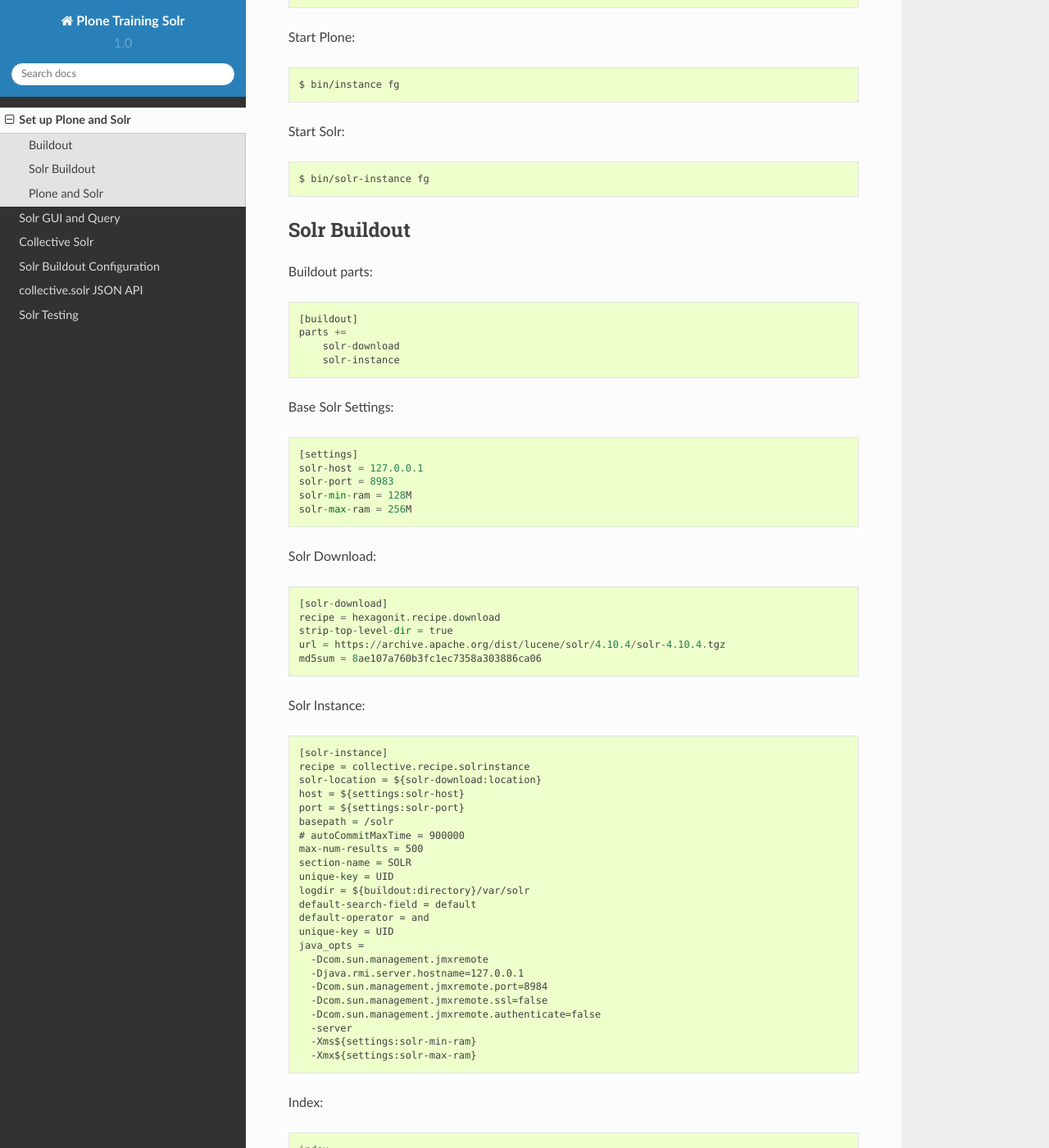
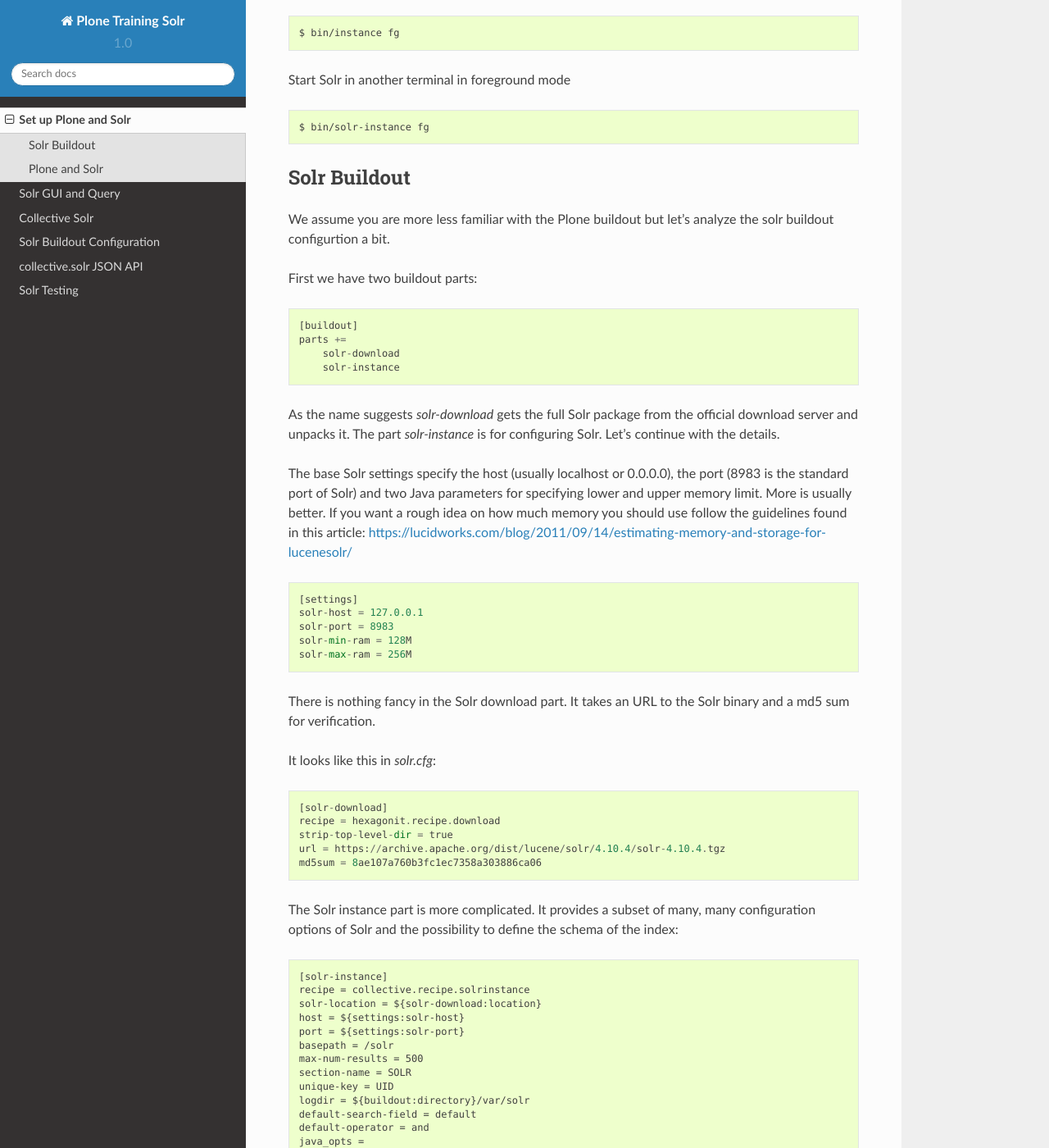
Before and after one commit to tomgross/plone-training-solr, a Sphinx documentation site: the page built from docs/source/setup.rst, in a window 1280 px wide and 1400 px high, scrolled down 879 px. Shown: the whole window at 82% size. Built offline with Sphinx 7.4.7 and the Read the Docs theme 2.0.0, drawn with Linux system fonts in a browser that asks for light colours; some of the changed text lies outside the part shown.

Commit message:
started with training docs for Boston Plone Conf 2016

```diff
--- a/docs/source/index.rst
+++ b/docs/source/index.rst
@@ -3,6 +3,7 @@
    You can adapt this file completely to your liking, but it should at least
    contain the root `toctree` directive.
 
+===================
 Plone Training Solr
 ===================
 
@@ -19,6 +20,7 @@ Contents:
    solr-testing.rst
 
 
+==================
 Indices and tables
 ==================
 
--- a/docs/source/setup.rst
+++ b/docs/source/setup.rst
@@ -1,62 +1,69 @@
 Set up Plone and Solr
-------------------------------------------------------------------------------
+=====================
 
-Buildout
-********
+For using Solr with Plone you need two things:
+
+ 1) A running Solr server
+ 2) A integration product (like collective.solr) for delegation of indexing
+    and searching to the Solr server. In this training we will focus on
+    collective.solr for this purpose.
 
 Bootstrap project::
 
   $ mkdir plone-training-solr
   $ cd plone-training-solr
-  $ wget https://bootstrap.pypa.io/bootstrap-buildout.py
-  $ wget https://raw.githubusercontent.com/collective/collective.solr/json-api/solr.cfg
+  $ curl -O https://bootstrap.pypa.io/bootstrap-buildout.py
+  $ curl -O https://raw.githubusercontent.com/collective/collective.solr/master/solr.cfg
+  $ curl -o plone5.cfg https://raw.githubusercontent.com/collective/minimalplone5/master/buildout.cfg
 
 
-Create Buildout (buildout.cfg)::
+a buildout (*buildout.cfg*) which installs both requirements::
 
     [buildout]
     extends =
-        http://dist.plone.org/release/4.3.6/versions.cfg
+        plone5.cfg
         solr.cfg
-    parts += instance
 
     [instance]
-    recipe = plone.recipe.zope2instance
-    http-address = 8080
-    user = admin:admin
-    eggs =
-        Plone
+    eggs +=
         collective.solr
-
-    [versions]
-    zope.interface = 4.0.5
-    zc.buildout = 2.3.1
-    setuptools = 8.0.4
 
 Run buildout::
 
   $ python2.7 bootstrap-buildout.py
   $ bin/buildout
 
-Start Plone::
+Start Plone in foreground mode to see that everything is ok::
 
   $ bin/instance fg
 
-Start Solr::
+Start Solr in another terminal in foreground mode ::
 
   $ bin/solr-instance fg
 
 Solr Buildout
 *************
 
-Buildout parts::
+We assume you are more less familiar with the Plone buildout but let's
+analyze the solr buildout configurtion a bit.
+
+First we have two buildout parts::
 
     [buildout]
     parts +=
         solr-download
         solr-instance
 
-Base Solr Settings::
+As the name suggests *solr-download* gets the full Solr package from
+the official download server and unpacks it.
+The part *solr-instance* is for configuring Solr. Let's continue with the
+details.
+
+The base Solr settings specify the host (usually localhost or 0.0.0.0), the
+port (8983 is the standard port of Solr) and two Java parameters for specifying
+lower and upper memory limit. More is usually better. If you want a rough idea
+on how much memory you should use follow the guidelines found in this article:
+https://lucidworks.com/blog/2011/09/14/estimating-memory-and-storage-for-lucenesolr/ ::
 
     [settings]
     solr-host = 127.0.0.1
@@ -64,7 +71,12 @@ Base Solr Settings::
     solr-min-ram = 128M
     solr-max-ram = 256M
 
-Solr Download::
+There is nothing fancy in the Solr download part. It takes an URL to the Solr
+binary and a md5 sum for verification.
+
+.. note At time of writing the latest working version of Solr was 4.10.x
+
+It looks like this in *solr.cfg*::
 
     [solr-download]
     recipe = hexagonit.recipe.download
@@ -72,7 +84,9 @@ Solr Download::
     url = https://archive.apache.org/dist/lucene/solr/4.10.4/solr-4.10.4.tgz
     md5sum = 8ae107a760b3fc1ec7358a303886ca06
 
-Solr Instance::
+The Solr instance part is more complicated. It provides a subset of many,
+many configuration options of Solr and the possibility to define the
+schema of the index::
 
     [solr-instance]
     recipe = collective.recipe.solrinstance
@@ -80,14 +94,12 @@ Solr Instance::
     host = ${settings:solr-host}
     port = ${settings:solr-port}
     basepath = /solr
-    # autoCommitMaxTime = 900000
     max-num-results = 500
     section-name = SOLR
     unique-key = UID
     logdir = ${buildout:directory}/var/solr
     default-search-field = default
     default-operator = and
-    unique-key = UID
     java_opts =
       -Dcom.sun.management.jmxremote
       -Djava.rmi.server.hostname=127.0.0.1
@@ -97,6 +109,28 @@ Solr Instance::
       -server
       -Xms${settings:solr-min-ram}
       -Xmx${settings:solr-max-ram}
+
+Let's analyze them one by one ::
+
+    solr-location = ${solr-download:location}
+
+Specify the location of Solr, dowloaded with the previous part. ::
+
+    host = ${settings:solr-host}
+    port = ${settings:solr-port}
+    basepath = /solr
+
+Base configuration for running Solr referencing previously defined settings.
+With this configuration it is possible to access Solr in a browser with the
+following URL: http://localhost:8983/solr ::
+
+    section-name = SOLR
+
+zope.conf ::
+    <product-config ${part:section-name}>
+        address ${part:host}:${part:port}
+        basepath ${part:basepath}
+    </product-config>
 
 Index::
 
```
Also changed, not shown: sphinx.cfg (+9 -1 lines).
